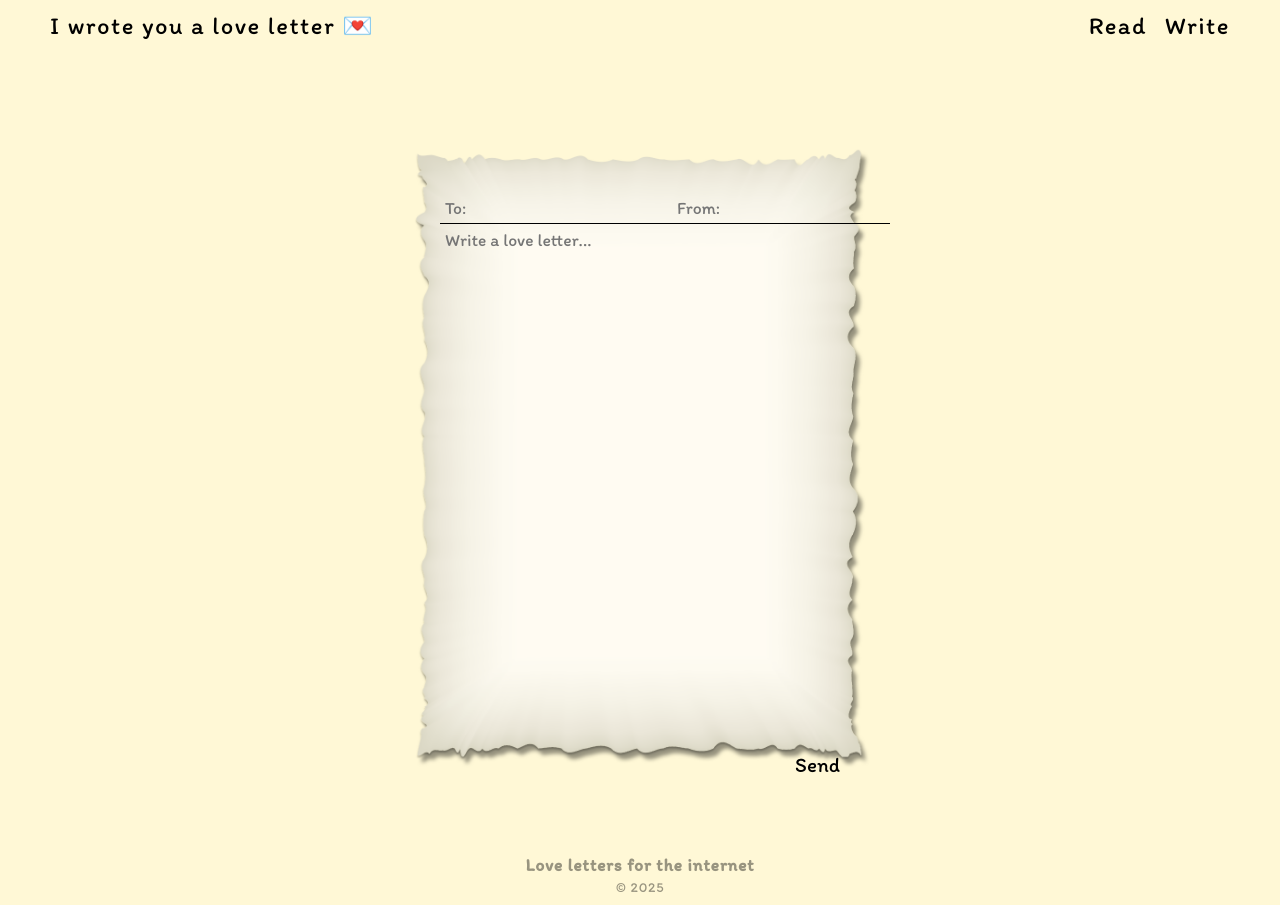
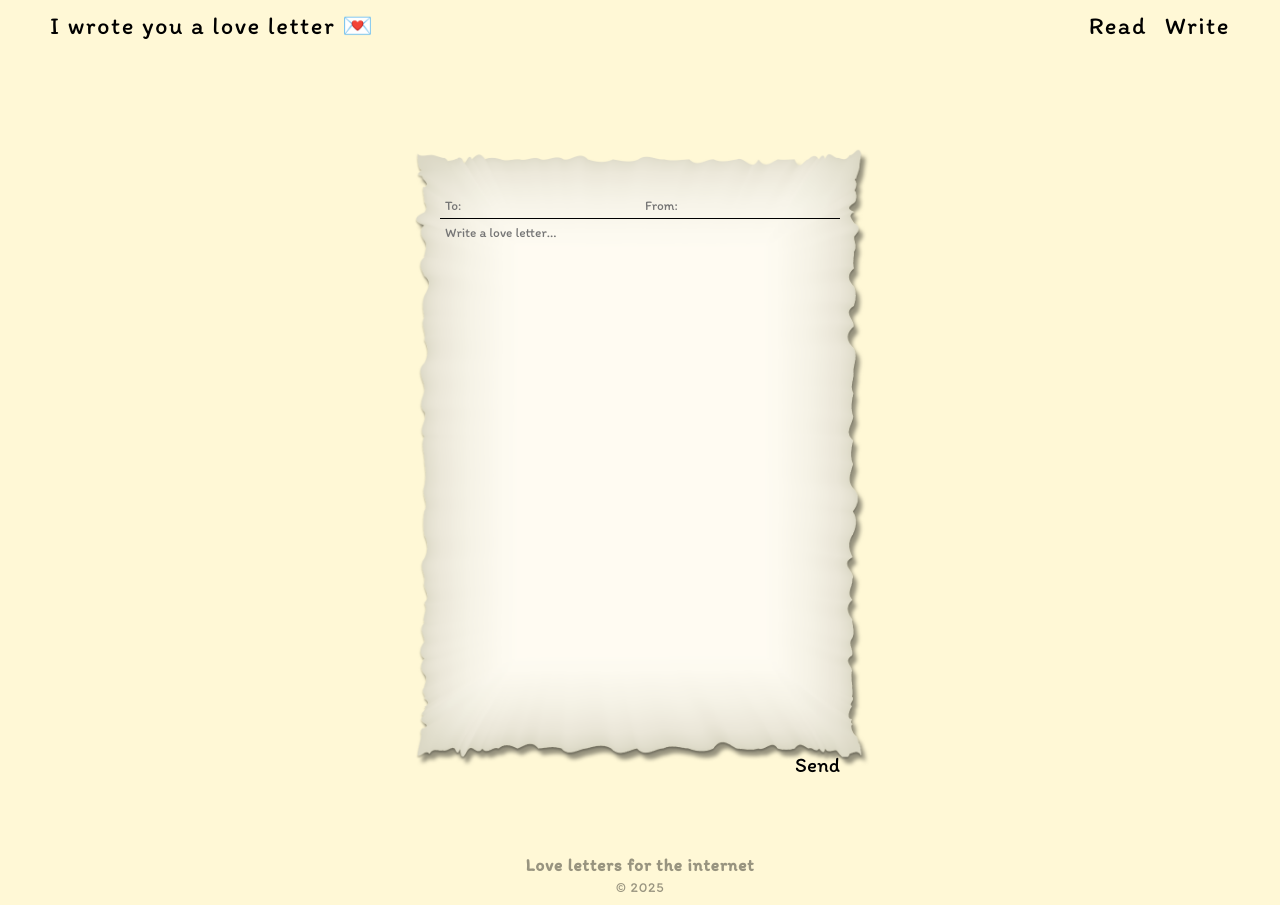
Before and after one commit to shal-in/love-letters, a Flask app: page /write in a window 1280 px wide. Run offline with Flask 3, Linux system fonts and the light colour scheme.

Commit message:
fix: style changes

```diff
--- a/src/static/styles.css
+++ b/src/static/styles.css
@@ -379,8 +379,10 @@ section {
 
 /* Write */
 #write .recipients{
-    display: grid;
-    grid-template-columns: 1fr 1fr;
+    display: flex;
+    max-width: 100%;
+    align-items: center;
+    justify-content: space-between;
 }
 
 #write .recipients input,
@@ -388,12 +390,13 @@ section {
     background: transparent;
     border: none;
     font-family: "Itim";
-    font-size: 1.25rem;
+    max-width: 100%;
 }
 
 #write .recipients input{
     padding: 5px;
     border-bottom: 1px solid black;
+    width: 50%;
 }
 
 #write .letter{
@@ -404,6 +407,7 @@ section {
 
 #write .letter textarea{
     width: 100%;
+    height: 90%;
     resize: none;
     padding: 5px;
 }
```
